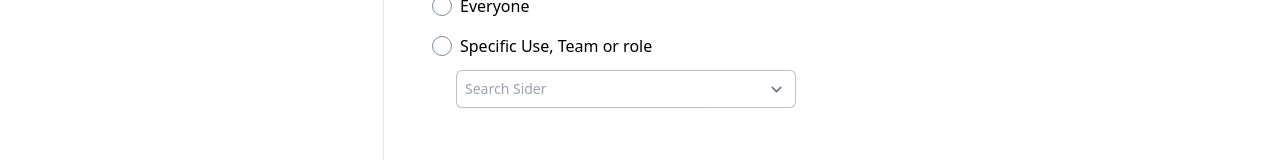
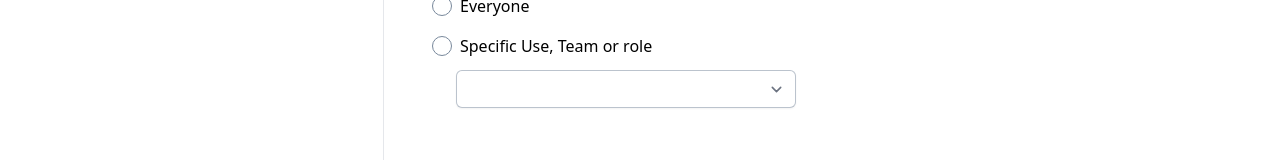
Before and after one commit to GrowMoreSolution/Dashboard-Builder-Using-React-Js, a React (Create React App) app: page / in a window 1280 px wide. Shown: the part 272-432 px from the top of the page. Built offline with nearby package versions, Linux system fonts and the light colour scheme.

Commit message:
select box updated

```diff
--- a/src/component/Dashboard/Dashboard.jsx
+++ b/src/component/Dashboard/Dashboard.jsx
@@ -87,18 +87,18 @@ export default function Dashboard() {
                   </label>
                 </div>
                 <div className="flex ml-6">
-                  <input
+                  {/* <input
                     type="text"
                     value={DropDownRole}
                     onChange={(e) => SetDropDownRole(e.target.value)}
                     placeholder="Search Sider"
-                    className="w-[250px] rounded-md border border-grey/50 border-r-0 px-2 py-1.5 text-black shadow-sm focus:ring-0 focus:border-grey/50 focus:shadow-none placeholder:text-gray-400 text-sm leading-6 rounded-r-none"
-                  />
+                    className=""
+                  /> */}
                   {/* <div className="bg-white text-light-grey flex justify-center items-center rounded-r-md px-2 font-semibold border border-l-0 border-grey/50 cursor-pointer">
                     Can Edit
                   </div> */}
 
-                  <select  className="w-[90px] px-2 text-light-grey  text-[#a6a7aa] text-sm flex justify-center items-center  rounded-r-md  border-l-0 border-grey/50 focus:border-grey/50 focus:ring-inset focus:ring-transparent" onChange={(e) => SetDropDownRole(e.target.value)}>
+                  <select  className="w-[340px] rounded-md border border-grey/50 px-2 py-1.5 text-black shadow-sm focus:ring-0 focus:border-grey/50 focus:shadow-none placeholder:text-gray-400 text-sm leading-6" onChange={(e) => SetDropDownRole(e.target.value)}>
                     {/* <option value="">Can edit</option> */}
                     <option value=""></option>
                     <option value="1">1</option>
```
